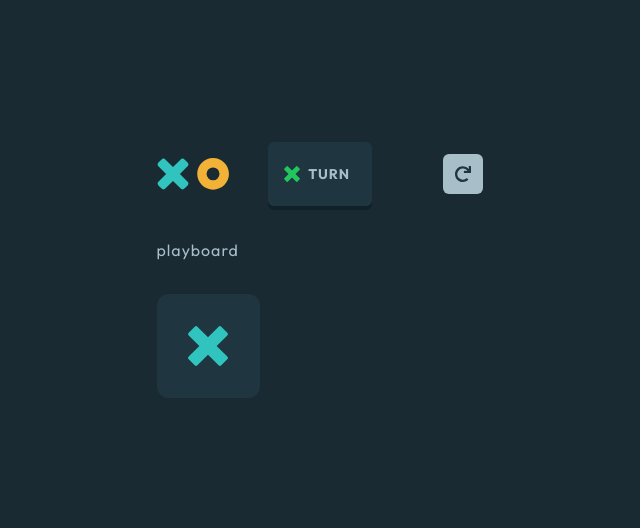
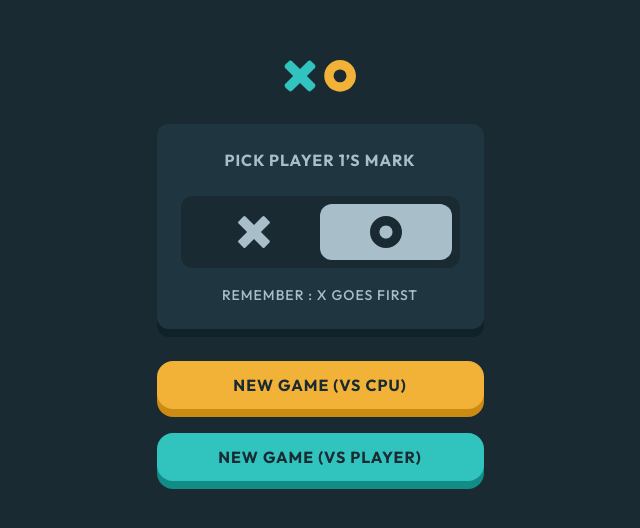
Before and after one commit to keremenen/modern-tic-tac-toe, a React (Vite) app: page / in a window 1280 px wide. Shown: the part 130-658 px from the top of the page, without its empty margins (320-960 px from the left). Built offline with nearby package versions, Linux system fonts and the light colour scheme.

Commit message:
Refactor settingsBoard component

```diff
--- a/src/App.tsx
+++ b/src/App.tsx
@@ -1,13 +1,13 @@
-import GameBoard from "./components/game-board";
-// import SettingsBoard from "./components/settings-board";
+// import GameBoard from "./components/game-board";
+import SettingsBoard from './components/settings-board'
 
 function App() {
   return (
-    <section className="flex w-full max-w-[327px] flex-col gap-8">
-      {/* <SettingsBoard /> */}
-      <GameBoard />
+    <section className="flex w-full max-w-[327px] flex-col items-center gap-8">
+      <SettingsBoard />
+      {/* <GameBoard /> */}
     </section>
-  );
+  )
 }
 
-export default App;
+export default App
--- a/src/assets/icons/icon-o-outline.tsx
+++ b/src/assets/icons/icon-o-outline.tsx
@@ -1,12 +1,10 @@
-import { cn, extractFillClass } from '../../lib/utils'
+import { cn } from '../../lib/utils'
 
 type IconOOutlineProps = {
   className?: string
 }
 
 export default function IconOOutline({ className }: IconOOutlineProps) {
-  const fillClass = extractFillClass(className)
-
   return (
     <svg
       width="66"
@@ -18,7 +16,6 @@ export default function IconOOutline({ className }: IconOOutlineProps) {
         d="M33 1c17.673 0 32 14.327 32 32 0 17.673-14.327 32-32 32C15.327 65 1 50.673 1 33 1 15.327 15.327 1 33 1Zm0 18.963c-7.2 0-13.037 5.837-13.037 13.037 0 7.2 5.837 13.037 13.037 13.037 7.2 0 13.037-5.837 13.037-13.037 0-7.2-5.837-13.037-13.037-13.037Z"
         stroke="#F2B137"
         stroke-width="2"
-        fill={fillClass ? fillClass : 'none'}
       />
     </svg>
   )
--- /dev/null
+++ b/src/assets/icons/icon-o.tsx
@@ -0,0 +1,19 @@
+import { cn } from '../../lib/utils'
+
+type IconOProps = {
+  className?: string
+}
+
+export default function IconO({ className }: IconOProps) {
+  return (
+    <svg
+      width="64"
+      height="64"
+      xmlns="http://www.w3.org/2000/svg"
+      viewBox="0 0 64 64"
+      className={cn('fill-[#F2B137]', className)}
+    >
+      <path d="M32 0c17.673 0 32 14.327 32 32 0 17.673-14.327 32-32 32C14.327 64 0 49.673 0 32 0 14.327 14.327 0 32 0Zm0 18.963c-7.2 0-13.037 5.837-13.037 13.037 0 7.2 5.837 13.037 13.037 13.037 7.2 0 13.037-5.837 13.037-13.037 0-7.2-5.837-13.037-13.037-13.037Z" />
+    </svg>
+  )
+}
--- a/src/assets/icons/icon-restart.tsx
+++ b/src/assets/icons/icon-restart.tsx
@@ -1,12 +1,10 @@
-import { cn, extractFillClass } from '../../lib/utils'
+import { cn } from '../../lib/utils'
 
 type IconRestartProps = {
   className?: string
 }
 
 export default function IconRestart({ className }: IconRestartProps) {
-  const fillClass = extractFillClass(className)
-
   return (
     <svg
       width="100%"
@@ -18,8 +16,6 @@ export default function IconRestart({ className }: IconRestartProps) {
       <path
         d="M19.524 0h-1.88a.476.476 0 0 0-.476.499l.159 3.284A9.81 9.81 0 0 0 9.835.317C4.415.317-.004 4.743 0 10.167.004 15.597 4.406 20 9.835 20a9.796 9.796 0 0 0 6.59-2.536.476.476 0 0 0 .019-.692l-1.348-1.349a.476.476 0 0 0-.65-.022 6.976 6.976 0 0 1-9.85-.63 6.987 6.987 0 0 1 .63-9.857 6.976 6.976 0 0 1 10.403 1.348l-4.027-.193a.476.476 0 0 0-.498.476v1.881c0 .263.213.476.476.476h7.944A.476.476 0 0 0 20 8.426V.476A.476.476 0 0 0 19.524 0Z"
         fill="#1F3641"
-        className={fillClass ? fillClass : ''}
-        fill-rule="evenodd"
       />
     </svg>
   )
--- a/src/assets/icons/icon-x.tsx
+++ b/src/assets/icons/icon-x.tsx
@@ -1,25 +1,19 @@
-import { cn, extractFillClass } from '../../lib/utils'
+import { cn } from '../../lib/utils'
 
 type IconXProps = {
   className?: string
 }
 
 export default function IconX({ className }: IconXProps) {
-  const fillClass = extractFillClass(className)
-
   return (
     <svg
       width="64"
       height="64"
       xmlns="http://www.w3.org/2000/svg"
       viewBox="0 0 64 64"
-      className={cn(className)}
+      className={cn('fill-[#31C3BD]', className)}
     >
-      <path
-        d="M15.002 1.147 32 18.145 48.998 1.147a3 3 0 0 1 4.243 0l9.612 9.612a3 3 0 0 1 0 4.243L45.855 32l16.998 16.998a3 3 0 0 1 0 4.243l-9.612 9.612a3 3 0 0 1-4.243 0L32 45.855 15.002 62.853a3 3 0 0 1-4.243 0L1.147 53.24a3 3 0 0 1 0-4.243L18.145 32 1.147 15.002a3 3 0 0 1 0-4.243l9.612-9.612a3 3 0 0 1 4.243 0Z"
-        fill={fillClass ? fillClass : '#31C3BD'}
-        fill-rule="evenodd"
-      />
+      <path d="M15.002 1.147 32 18.145 48.998 1.147a3 3 0 0 1 4.243 0l9.612 9.612a3 3 0 0 1 0 4.243L45.855 32l16.998 16.998a3 3 0 0 1 0 4.243l-9.612 9.612a3 3 0 0 1-4.243 0L32 45.855 15.002 62.853a3 3 0 0 1-4.243 0L1.147 53.24a3 3 0 0 1 0-4.243L18.145 32 1.147 15.002a3 3 0 0 1 0-4.243l9.612-9.612a3 3 0 0 1 4.243 0Z" />
     </svg>
   )
 }
--- a/src/components/game-wariants.tsx
+++ b/src/components/game-wariants.tsx
@@ -1,10 +1,10 @@
-import Button from "./button";
+import Button from './button'
 
 export default function GameWariants() {
   return (
-    <div className="flex flex-col gap-6">
+    <div className="flex w-full flex-col gap-6">
       <Button color="mango">NEW GAME (VS CPU)</Button>
       <Button color="turquoise">NEW GAME (VS PLAYER)</Button>
     </div>
-  );
+  )
 }
--- a/src/components/mark-picker.tsx
+++ b/src/components/mark-picker.tsx
@@ -1,40 +1,53 @@
+import { useState } from 'react'
+import IconO from '../assets/icons/icon-o'
+import IconX from '../assets/icons/icon-x'
+import { cn } from '../lib/utils'
+
 export default function MarkPicker() {
+  const [selectedMark, setSelectedMark] = useState('O')
+
+  const MarkPickerIcons = [
+    {
+      icon: IconX,
+      value: 'X',
+      props: { className: 'size-8 fill-gray' },
+    },
+    {
+      icon: IconO,
+      value: 'O',
+      props: { className: 'size-8  fill-gray' },
+    },
+  ]
+
   return (
-    <div className="flex flex-col items-center justify-center rounded-[15px] bg-navy-secondary px-6 py-6 shadow-[0_8px_#10212A]">
+    <div className="flex w-full flex-col items-center justify-center rounded-xl bg-navy-secondary px-6 py-6 shadow-[0_8px_#10212A]">
       <h1 className="mb-[24px] text-base font-bold">PICK PLAYER 1’S MARK</h1>
 
       <div className="mb-[17px] flex h-18 w-full rounded-xl bg-navy px-2 py-2">
-        <button className="flex h-full flex-grow items-center justify-center rounded-xl bg-inherit">
-          <svg
-            width="100%"
-            height="100%"
-            viewBox="0 0 64 64"
-            xmlns="http://www.w3.org/2000/svg"
-            className="size-8"
+        {MarkPickerIcons.map(({ icon: Icon, value, props }) => (
+          <button
+            key={value}
+            value={value}
+            className={cn(
+              'flex h-full flex-grow items-center justify-center rounded-xl',
+              {
+                'bg-inherit': value !== selectedMark,
+                'fill-red bg-gray': value === selectedMark,
+              },
+            )}
+            onClick={() => setSelectedMark(value)}
           >
-            <path
-              d="M15.002 1.147 32 18.145 48.998 1.147a3 3 0 0 1 4.243 0l9.612 9.612a3 3 0 0 1 0 4.243L45.855 32l16.998 16.998a3 3 0 0 1 0 4.243l-9.612 9.612a3 3 0 0 1-4.243 0L32 45.855 15.002 62.853a3 3 0 0 1-4.243 0L1.147 53.24a3 3 0 0 1 0-4.243L18.145 32 1.147 15.002a3 3 0 0 1 0-4.243l9.612-9.612a3 3 0 0 1 4.243 0Z"
-              className="fill-gray"
+            <Icon
+              {...props}
+              className={cn(props.className, {
+                'fill-navy': selectedMark === value,
+              })}
             />
-          </svg>
-        </button>
-        <button className="flex h-full flex-grow items-center justify-center rounded-xl bg-gray">
-          <svg
-            width="64"
-            height="64"
-            xmlns="http://www.w3.org/2000/svg"
-            viewBox="0 0 64 64"
-            className="size-8"
-          >
-            <path
-              d="M32 0c17.673 0 32 14.327 32 32 0 17.673-14.327 32-32 32C14.327 64 0 49.673 0 32 0 14.327 14.327 0 32 0Zm0 18.963c-7.2 0-13.037 5.837-13.037 13.037 0 7.2 5.837 13.037 13.037 13.037 7.2 0 13.037-5.837 13.037-13.037 0-7.2-5.837-13.037-13.037-13.037Z"
-              className="fill-navy"
-            />
-          </svg>
-        </button>
+          </button>
+        ))}
       </div>
 
       <p className="text-sm font-medium">REMEMBER : X GOES FIRST</p>
     </div>
-  );
+  )
 }
--- a/src/components/settings-board.tsx
+++ b/src/components/settings-board.tsx
@@ -1,13 +1,13 @@
-import Logo from "./logo";
-import MarkPicker from "./mark-picker";
-import GameWariants from "./game-wariants";
+import Logo from './logo'
+import MarkPicker from './mark-picker'
+import GameWariants from './game-wariants'
 
 export default function SettingsBoard() {
   return (
     <>
-      <Logo className="mx-auto" />
+      <Logo />
       <MarkPicker />
       <GameWariants />
     </>
-  );
+  )
 }
--- a/src/lib/utils.ts
+++ b/src/lib/utils.ts
@@ -1,16 +1,16 @@
-import clsx from "clsx";
-import { ClassValue } from "clsx";
-import { twMerge } from "tailwind-merge";
+import clsx from 'clsx'
+import { ClassValue } from 'clsx'
+import { twMerge } from 'tailwind-merge'
 
 export function cn(...inputs: ClassValue[]) {
-  return twMerge(clsx(inputs));
+  return twMerge(clsx(inputs))
 }
 
 export function extractFillClass(
   className: string | undefined,
 ): string | undefined {
-  if (!className) return undefined;
+  if (!className) return undefined
 
-  const fillClass = className.split(" ").find((cls) => cls.startsWith("fill-"));
-  return fillClass;
+  const fillClass = className.split(' ').find((cls) => cls.startsWith('fill'))
+  return fillClass
 }
```
Also changed, not shown: src/components/button.tsx (+17 -17 lines), src/components/logo.tsx (+5 -5 lines).
